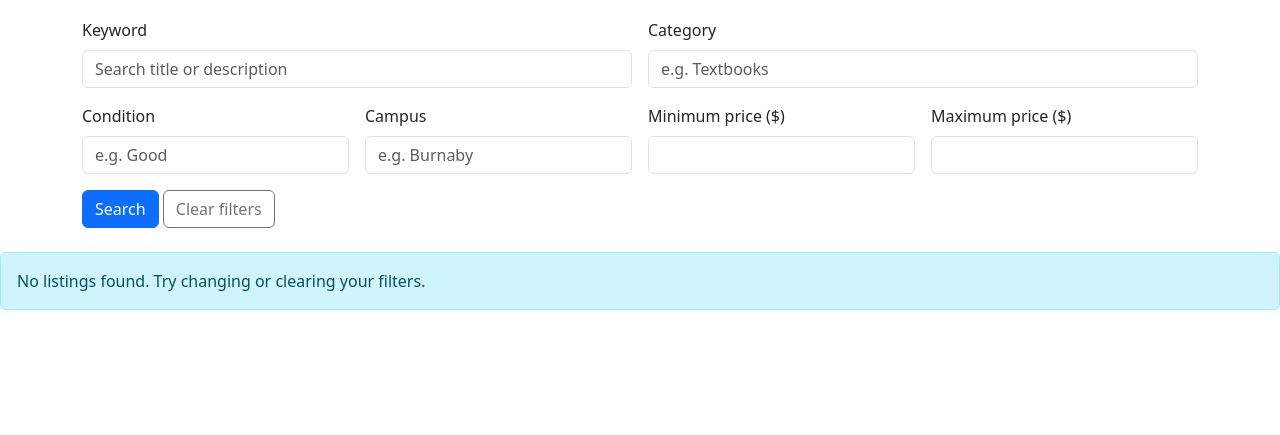
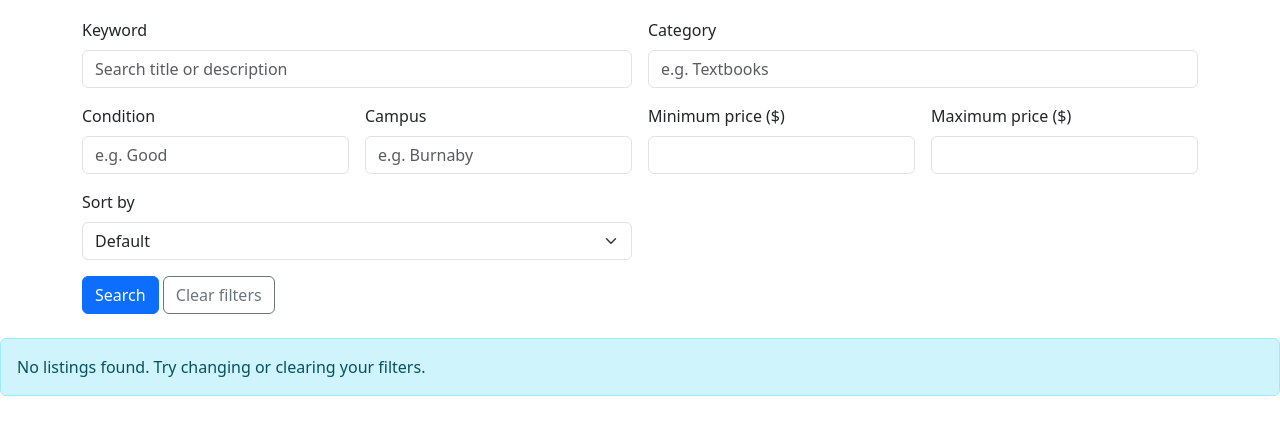
Before and after one commit to drippinmuh/Group-10, a Spring Boot app: page /listings in a window 1280 px wide. Shown: the part 182-617 px from the top of the page. Run offline with Spring Boot 4, Linux system fonts and the light colour scheme; data that the repository does not hold is empty; some of the project's set-up classes (security, data sources, template engines, error pages and the like) are left out, and stand-ins take their place.

Commit message:
Implemented listing sorting by price and creation date

```diff
--- a/src/main/java/ca/sfu/cmpt276/marketplace/ListingsController.java
+++ b/src/main/java/ca/sfu/cmpt276/marketplace/ListingsController.java
@@ -32,15 +32,18 @@ public class ListingsController {
             @RequestParam(required = false) String campus,
             @RequestParam(required = false) BigDecimal minPrice,
             @RequestParam(required = false) BigDecimal maxPrice,
+            @RequestParam(required = false) String sort,
             Model model) {
 
-        model.addAttribute("listings", service.searchListings(keyword, category, condition, campus, minPrice, maxPrice));
+        model.addAttribute("listings", service.sortListings(
+        service.searchListings(keyword, category, condition, campus, minPrice, maxPrice),sort));
         model.addAttribute("keyword", keyword);
         model.addAttribute("category", category);
         model.addAttribute("condition", condition);
         model.addAttribute("campus", campus);
         model.addAttribute("minPrice", minPrice);
         model.addAttribute("maxPrice", maxPrice);
+        model.addAttribute("sort",sort);
 
         return "listings";
     }
--- a/src/main/resources/templates/listings.html
+++ b/src/main/resources/templates/listings.html
@@ -47,6 +47,27 @@
                 <input type="number" id="maxPrice" name="maxPrice" class="form-control"
                        min="0" step="0.01" th:value="${maxPrice}">
             </div>
+
+            <div class="col-md-6">
+    <label for="sort" class="form-label">Sort by</label>
+    <select id="sort" name="sort" class="form-select">
+        <option value="">Default</option>
+        <option value="price_asc" th:selected="${sort == 'price_asc'}">
+            Price: Low to High
+        </option>
+        <option value="price_desc" th:selected="${sort == 'price_desc'}">
+            Price: High to Low
+        </option>
+        <option value="date_desc" th:selected="${sort == 'date_desc'}">
+            Date: Newest First
+        </option>
+        <option value="date_asc" th:selected="${sort == 'date_asc'}">
+            Date: Oldest First
+        </option>
+    </select>
+</div>
+
+
             <div class="col-12">
                 <button type="submit" class="btn btn-primary">Search</button>
                 <a href="/listings" class="btn btn-outline-secondary">Clear filters</a>
```
Also changed, not shown: src/main/java/ca/sfu/cmpt276/marketplace/service/ListingService.java (+32 -0 lines).
